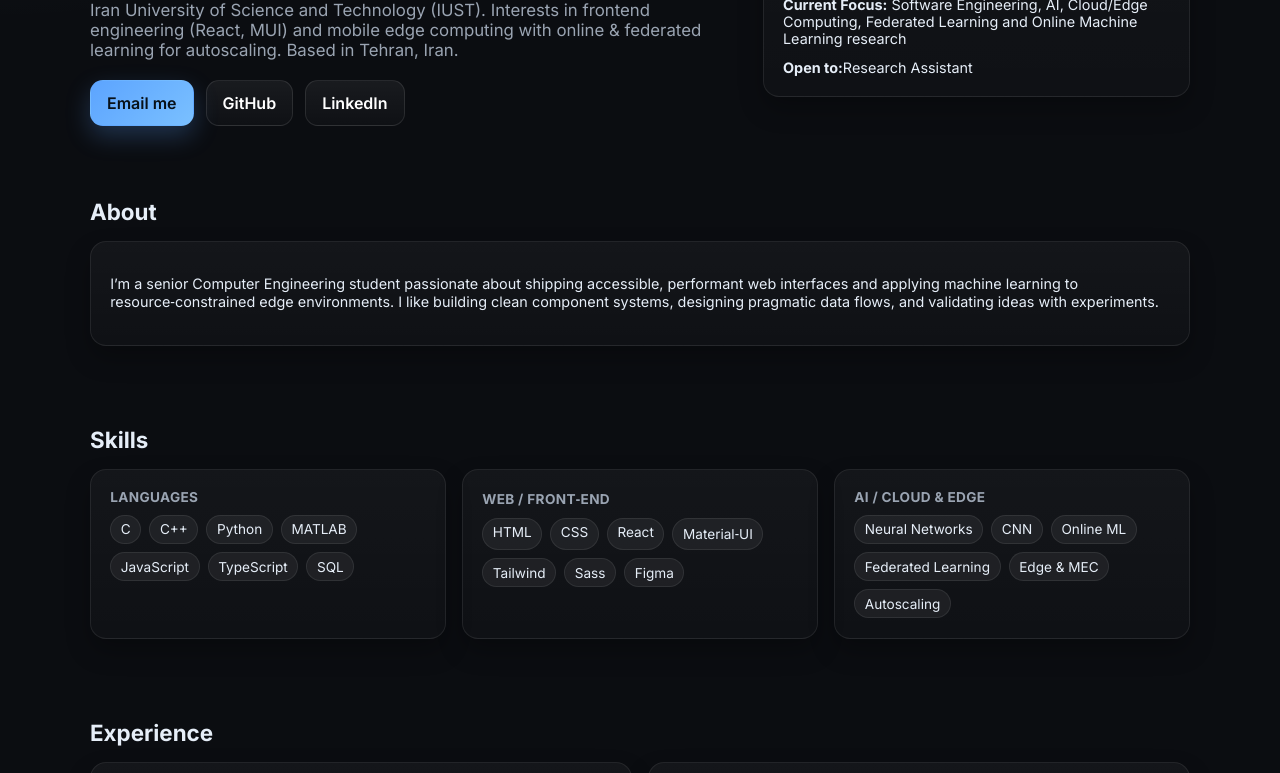
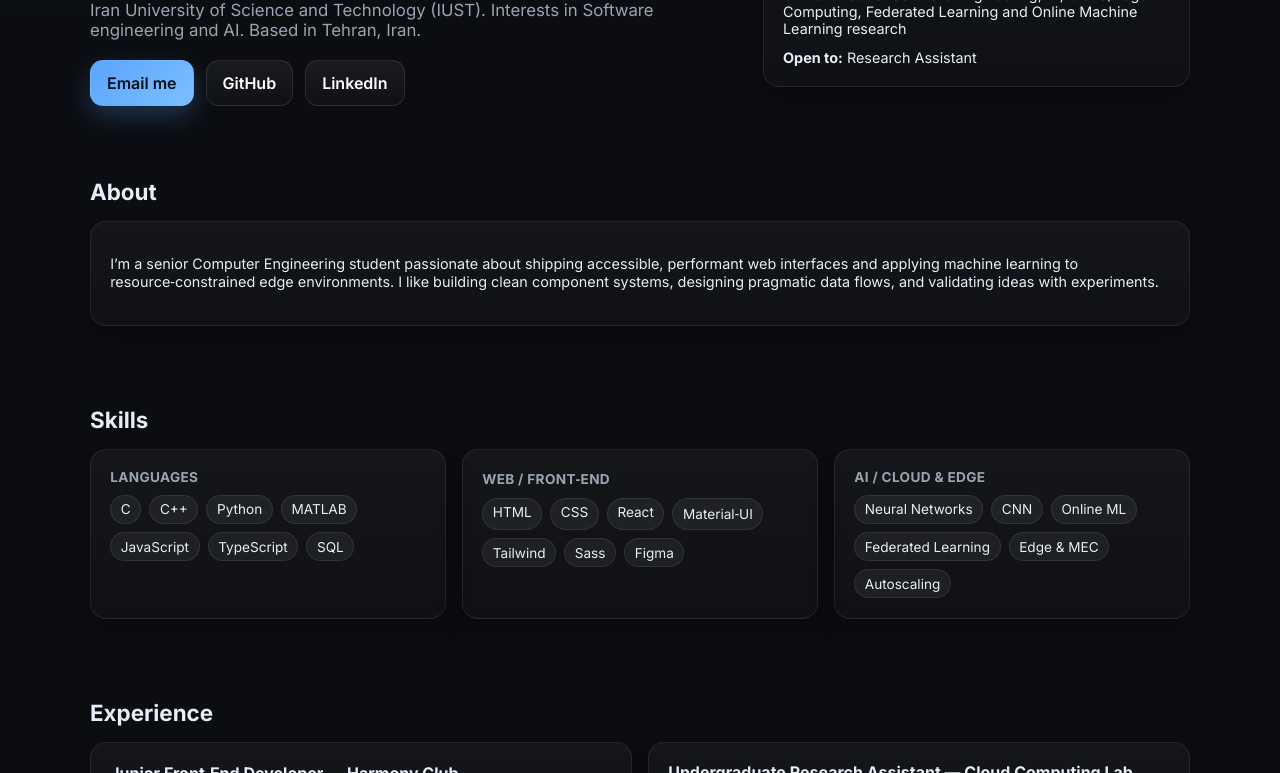
Before and after one commit to kooshalahouti/kooshalahouti.github.io, a plain HTML site: page index.html in a window 1280 px wide. Shown: the part 327-1100 px from the top of the page. Drawn offline with Linux system fonts and the light colour scheme.

Commit message:
Update index.html

```diff
--- a/index.html
+++ b/index.html
@@ -3,7 +3,7 @@
 <head>
   <meta charset="utf-8" />
   <meta name="viewport" content="width=device-width, initial-scale=1" />
-  <title>Kousha Lahouti — Portfolio</title>
+  <title>Kousha Lahouti — CV</title>
   <meta name="description" content="CV of Kousha Lahouti, Senior Computer Engineering student" />
   <link rel="preconnect" href="https://fonts.googleapis.com">
   <link rel="preconnect" href="https://fonts.gstatic.com" crossorigin>
@@ -87,7 +87,7 @@
       <div>
         <span class="tag"><span class="dot"></span> Senior Computer Engineering Student • Front‑End & Edge/ML</span>
         <h1>Turning ideas into elegant UIs and data‑driven edge systems</h1>
-        <p class="subtitle">Iran University of Science and Technology (IUST). Interests in frontend engineering (React, MUI) and mobile edge computing with online & federated learning for autoscaling. Based in Tehran, Iran.</p>
+        <p class="subtitle">Iran University of Science and Technology (IUST). Interests in Software engineering and AI. Based in Tehran, Iran.</p>
         <div class="actions">
           <a class="btn primary" href="mailto:kooshalahouti81@gmail.com" aria-label="Email Kousha">Email me</a>
           <a class="btn" href="https://github.com/kooshalahouti" target="_blank" rel="noreferrer">GitHub</a>
@@ -101,7 +101,7 @@
           <div class="small muted">Top 2% in Iranian National University Entrance Exam (2021)</div>
           <div class="small"><strong>Thesis:</strong> Predict Autoscaling using Online & Federated Learning for Multi Access Edge Computing</div>
           <div class="small"><strong>Current Focus:</strong> Software Engineering, AI, Cloud/Edge Computing, Federated Learning and Online Machine Learning research</div>
-          <div class="small"><strong>Open to:</strong>Research Assistant</div>
+          <div class="small"><strong>Open to:</strong> Research Assistant</div>
         </div>
       </div>
     </section>
```
